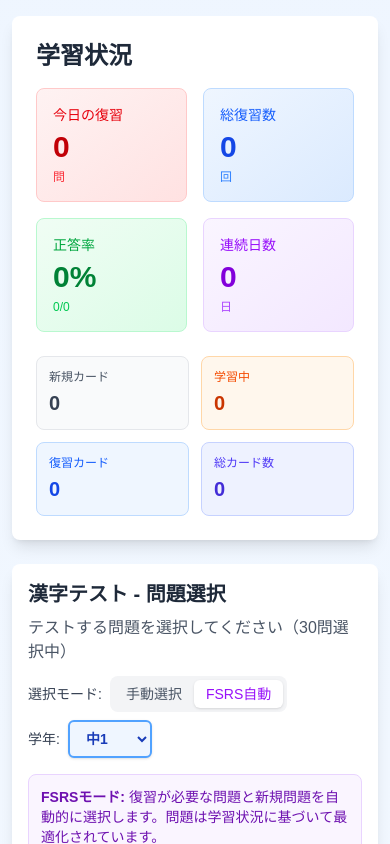
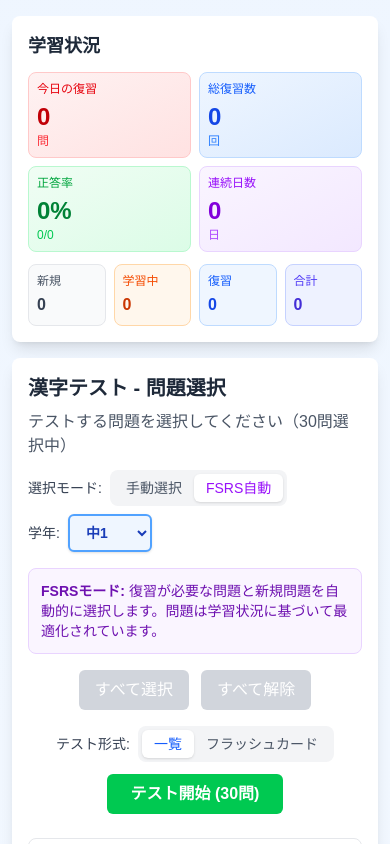
Before and after one commit to ayukatawago/kanji-study-app, a Next.js app: page / in a window 390 px wide. Shown: the top 844 px of the page. Built offline with nearby package versions, Linux system fonts and the light colour scheme; what ts-fsrs would draw is missing.

Commit message:
Compact ReviewStats on mobile — smaller padding, font and gaps
Co-Authored-By: Claude Sonnet 4.6 <noreply@anthropic.com>

```diff
--- a/src/app/components/ReviewStats.tsx
+++ b/src/app/components/ReviewStats.tsx
@@ -34,87 +34,97 @@ export default function ReviewStats({ currentGrade }: ReviewStatsProps) {
   // Show loading state while stats are being fetched
   if (!stats || !studyStats) {
     return (
-      <div className="bg-white rounded-lg shadow-lg p-6 mb-6">
-        <h2 className="text-2xl font-bold text-gray-800 mb-4">学習状況</h2>
-        <div className="text-gray-500 text-center py-8">読み込み中...</div>
+      <div className="bg-white rounded-lg shadow-lg p-4 sm:p-6 mb-4 sm:mb-6">
+        <h2 className="text-lg sm:text-2xl font-bold text-gray-800 mb-3 sm:mb-4">
+          学習状況
+        </h2>
+        <div className="text-gray-500 text-center py-4 sm:py-8">
+          読み込み中...
+        </div>
       </div>
     );
   }
 
   return (
-    <div className="bg-white rounded-lg shadow-lg p-6 mb-6">
-      <h2 className="text-2xl font-bold text-gray-800 mb-4">学習状況</h2>
+    <div className="bg-white rounded-lg shadow-lg p-4 sm:p-6 mb-4 sm:mb-6">
+      <h2 className="text-lg sm:text-2xl font-bold text-gray-800 mb-3 sm:mb-4">
+        学習状況
+      </h2>
 
-      <div className="grid grid-cols-2 sm:grid-cols-4 gap-4 mb-6">
+      <div className="grid grid-cols-2 sm:grid-cols-4 gap-2 sm:gap-4 mb-3 sm:mb-6">
         {/* Due Today */}
-        <div className="bg-gradient-to-br from-red-50 to-red-100 rounded-lg p-4 border border-red-200">
-          <div className="text-sm text-red-600 font-medium mb-1">
+        <div className="bg-gradient-to-br from-red-50 to-red-100 rounded-lg p-2 sm:p-4 border border-red-200">
+          <div className="text-xs sm:text-sm text-red-600 font-medium mb-1">
             今日の復習
           </div>
-          <div className="text-3xl font-bold text-red-700">
+          <div className="text-2xl sm:text-3xl font-bold text-red-700">
             {studyStats.dueToday}
           </div>
-          <div className="text-xs text-red-500 mt-1">問</div>
+          <div className="text-xs text-red-500">問</div>
         </div>
 
         {/* Total Reviews */}
-        <div className="bg-gradient-to-br from-blue-50 to-blue-100 rounded-lg p-4 border border-blue-200">
-          <div className="text-sm text-blue-600 font-medium mb-1">総復習数</div>
-          <div className="text-3xl font-bold text-blue-700">
+        <div className="bg-gradient-to-br from-blue-50 to-blue-100 rounded-lg p-2 sm:p-4 border border-blue-200">
+          <div className="text-xs sm:text-sm text-blue-600 font-medium mb-1">
+            総復習数
+          </div>
+          <div className="text-2xl sm:text-3xl font-bold text-blue-700">
             {stats.totalReviews}
           </div>
-          <div className="text-xs text-blue-500 mt-1">回</div>
+          <div className="text-xs text-blue-500">回</div>
         </div>
 
         {/* Success Rate */}
-        <div className="bg-gradient-to-br from-green-50 to-green-100 rounded-lg p-4 border border-green-200">
-          <div className="text-sm text-green-600 font-medium mb-1">正答率</div>
-          <div className="text-3xl font-bold text-green-700">
+        <div className="bg-gradient-to-br from-green-50 to-green-100 rounded-lg p-2 sm:p-4 border border-green-200">
+          <div className="text-xs sm:text-sm text-green-600 font-medium mb-1">
+            正答率
+          </div>
+          <div className="text-2xl sm:text-3xl font-bold text-green-700">
             {stats.totalReviews > 0 ? Math.round(stats.successRate) : 0}%
           </div>
-          <div className="text-xs text-green-500 mt-1">
+          <div className="text-xs text-green-500">
             {stats.correctReviews}/{stats.totalReviews}
           </div>
         </div>
 
         {/* Streak */}
-        <div className="bg-gradient-to-br from-purple-50 to-purple-100 rounded-lg p-4 border border-purple-200">
-          <div className="text-sm text-purple-600 font-medium mb-1">
+        <div className="bg-gradient-to-br from-purple-50 to-purple-100 rounded-lg p-2 sm:p-4 border border-purple-200">
+          <div className="text-xs sm:text-sm text-purple-600 font-medium mb-1">
             連続日数
           </div>
-          <div className="text-3xl font-bold text-purple-700">
+          <div className="text-2xl sm:text-3xl font-bold text-purple-700">
             {stats.streakDays}
           </div>
-          <div className="text-xs text-purple-500 mt-1">日</div>
+          <div className="text-xs text-purple-500">日</div>
         </div>
       </div>
 
-      {/* Card Stats */}
-      <div className="grid grid-cols-2 sm:grid-cols-4 gap-3">
-        <div className="bg-gray-50 rounded-lg p-3 border border-gray-200">
-          <div className="text-xs text-gray-600 mb-1">新規カード</div>
-          <div className="text-xl font-bold text-gray-700">
+      {/* Card Stats — 4 columns always on mobile too, with shorter labels */}
+      <div className="grid grid-cols-4 gap-2 sm:gap-3">
+        <div className="bg-gray-50 rounded-lg p-2 sm:p-3 border border-gray-200">
+          <div className="text-xs text-gray-600 mb-1">新規</div>
+          <div className="text-base sm:text-xl font-bold text-gray-700">
             {studyStats.newCards}
           </div>
         </div>
 
-        <div className="bg-orange-50 rounded-lg p-3 border border-orange-200">
+        <div className="bg-orange-50 rounded-lg p-2 sm:p-3 border border-orange-200">
           <div className="text-xs text-orange-600 mb-1">学習中</div>
-          <div className="text-xl font-bold text-orange-700">
+          <div className="text-base sm:text-xl font-bold text-orange-700">
             {studyStats.learning}
           </div>
         </div>
 
-        <div className="bg-blue-50 rounded-lg p-3 border border-blue-200">
-          <div className="text-xs text-blue-600 mb-1">復習カード</div>
-          <div className="text-xl font-bold text-blue-700">
+        <div className="bg-blue-50 rounded-lg p-2 sm:p-3 border border-blue-200">
+          <div className="text-xs text-blue-600 mb-1">復習</div>
+          <div className="text-base sm:text-xl font-bold text-blue-700">
             {studyStats.review}
           </div>
         </div>
 
-        <div className="bg-indigo-50 rounded-lg p-3 border border-indigo-200">
-          <div className="text-xs text-indigo-600 mb-1">総カード数</div>
-          <div className="text-xl font-bold text-indigo-700">
+        <div className="bg-indigo-50 rounded-lg p-2 sm:p-3 border border-indigo-200">
+          <div className="text-xs text-indigo-600 mb-1">合計</div>
+          <div className="text-base sm:text-xl font-bold text-indigo-700">
             {studyStats.total}
           </div>
         </div>
@@ -122,8 +132,8 @@ export default function ReviewStats({ currentGrade }: ReviewStatsProps) {
 
       {/* Last Review Info */}
       {stats.lastReviewDate && (
-        <div className="mt-4 pt-4 border-t border-gray-200">
-          <p className="text-sm text-gray-600">
+        <div className="mt-3 pt-3 sm:mt-4 sm:pt-4 border-t border-gray-200">
+          <p className="text-xs sm:text-sm text-gray-600">
             最終復習:{" "}
             {new Date(stats.lastReviewDate).toLocaleString("ja-JP", {
               year: "numeric",
```
